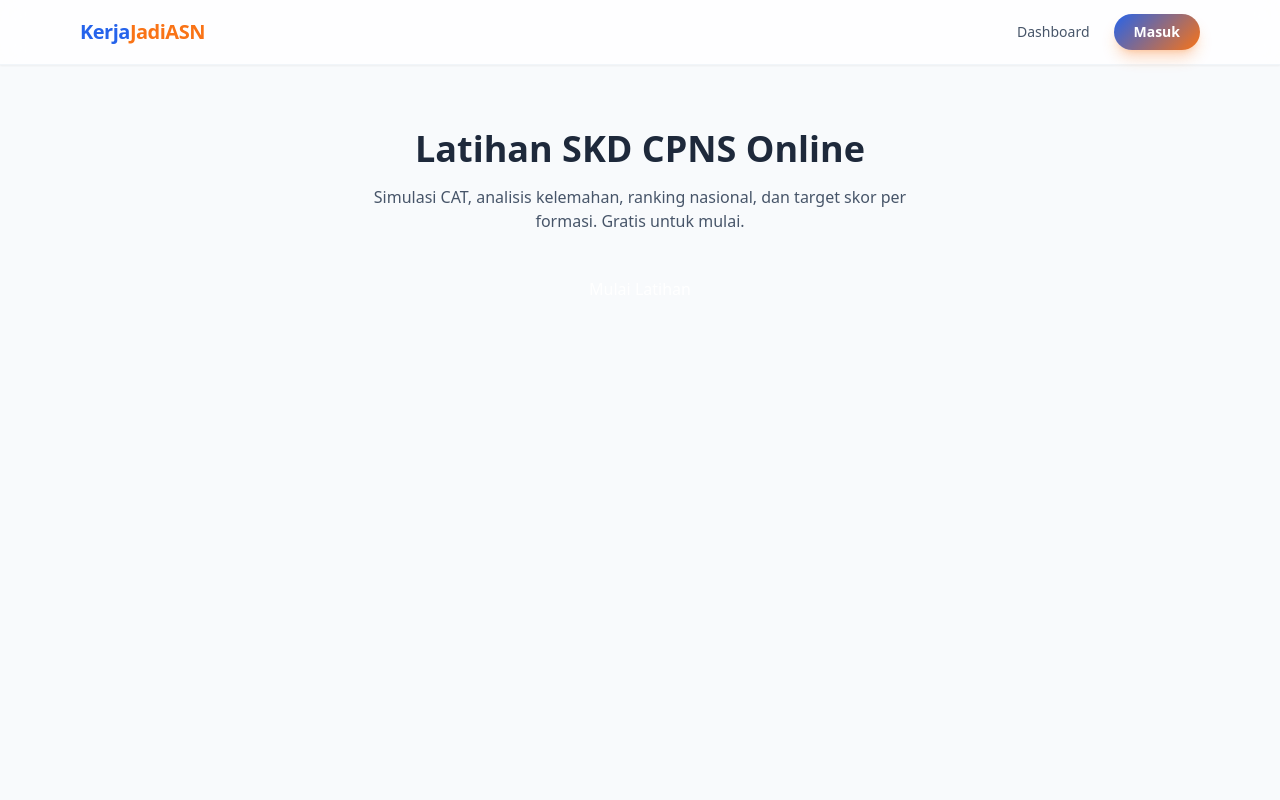
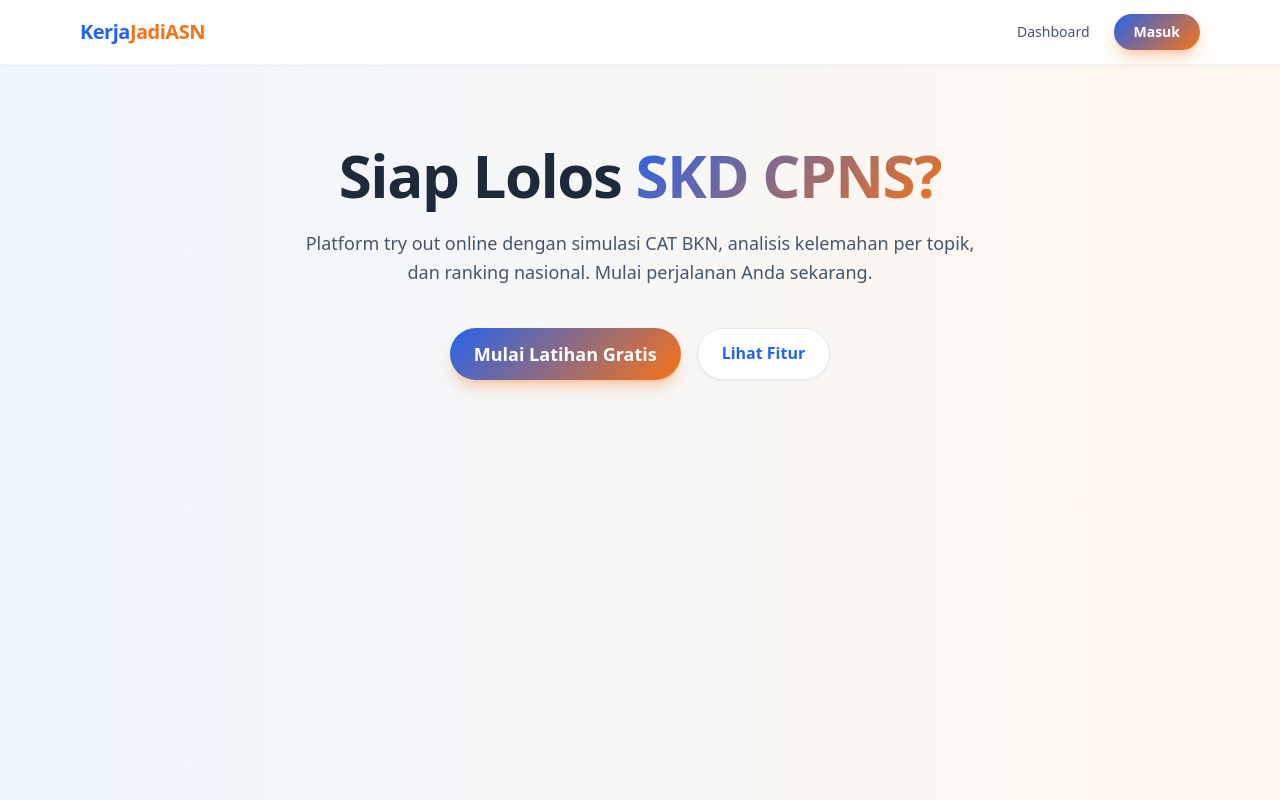
Before and after one commit to prototipeindonesia/kerja-jadi-asn, a Next.js app: page / in a window 1280 px wide. Built offline with nearby package versions, Linux system fonts and the light colour scheme; no server answers.

Commit message:
Update page.tsx

```diff
--- a/app/page.tsx
+++ b/app/page.tsx
@@ -1,27 +1,27 @@
+
 import Link from "next/link";
 import Navbar from "@/components/Navbar";
 
 export default function HomePage() {
   return (
-    <>
+    <div className="min-h-screen bg-gradient-soft">
       <Navbar />
-      <main className="mx-auto max-w-6xl px-4 py-16 text-center">
-        <h1 className="text-4xl font-bold text-brand-700">
-          Latihan SKD CPNS Online
+      <main className="mx-auto max-w-6xl px-4 pt-20 pb-16 text-center">
+        <h1 className="text-4xl md:text-6xl font-extrabold tracking-tight mb-6">
+          Siap Lolos <span className="text-transparent bg-clip-text bg-gradient-milenial">SKD CPNS?</span>
         </h1>
-        <p className="mt-4 text-slate-600 max-w-xl mx-auto">
-          Simulasi CAT, analisis kelemahan, ranking nasional, dan target skor
-          per formasi. Gratis untuk mulai.
+        <p className="mt-4 text-lg text-slate-600 max-w-2xl mx-auto mb-10 leading-relaxed">
+          Platform try out online dengan simulasi CAT BKN, analisis kelemahan per topik, dan ranking nasional. Mulai perjalanan Anda sekarang.
         </p>
-        <div className="mt-8 flex gap-4 justify-center">
-          <Link
-            href="/login"
-            className="px-6 py-3 rounded-lg bg-brand-600 text-white hover:bg-brand-700"
-          >
-            Mulai Latihan
+        <div className="flex flex-col sm:flex-row gap-4 justify-center">
+          <Link href="/login" className="btn-primary text-lg">
+            Mulai Latihan Gratis
+          </Link>
+          <Link href="#fitur" className="px-6 py-3 rounded-full bg-white text-brand-blue font-semibold shadow-sm border border-slate-200 hover:bg-slate-50 transition">
+            Lihat Fitur
           </Link>
         </div>
       </main>
-    </>
+    </div>
   );
 }
```
